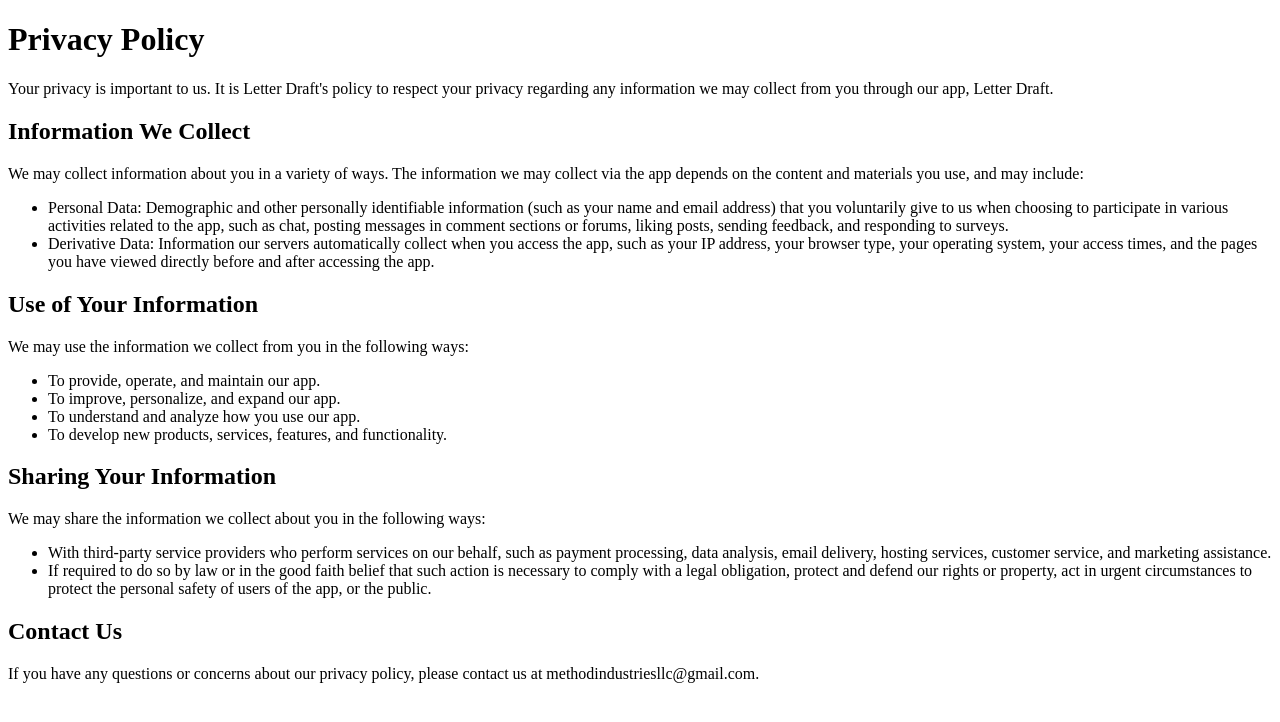
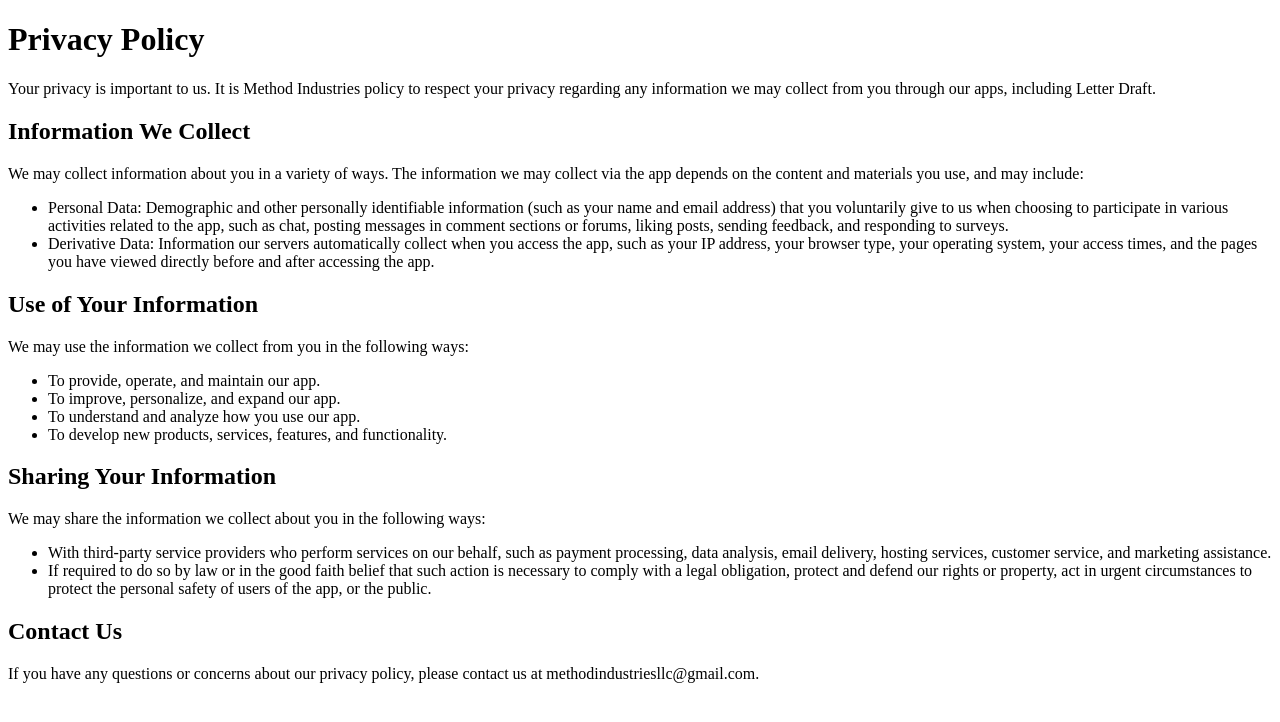
Before and after one commit to MethodIndustriesLLC/privacy-policy, a plain HTML site: page index.html in a window 1280 px wide. Drawn offline with Linux system fonts and the light colour scheme.

Commit message:
Update index.html
Making universal

```diff
--- a/index.html
+++ b/index.html
@@ -7,7 +7,7 @@
 </head>
 <body>
     <h1>Privacy Policy</h1>
-    <p>Your privacy is important to us. It is Letter Draft's policy to respect your privacy regarding any information we may collect from you through our app, Letter Draft.</p>
+    <p>Your privacy is important to us. It is Method Industries policy to respect your privacy regarding any information we may collect from you through our apps, including Letter Draft.</p>
 
     <h2>Information We Collect</h2>
     <p>We may collect information about you in a variety of ways. The information we may collect via the app depends on the content and materials you use, and may include:</p>
```
